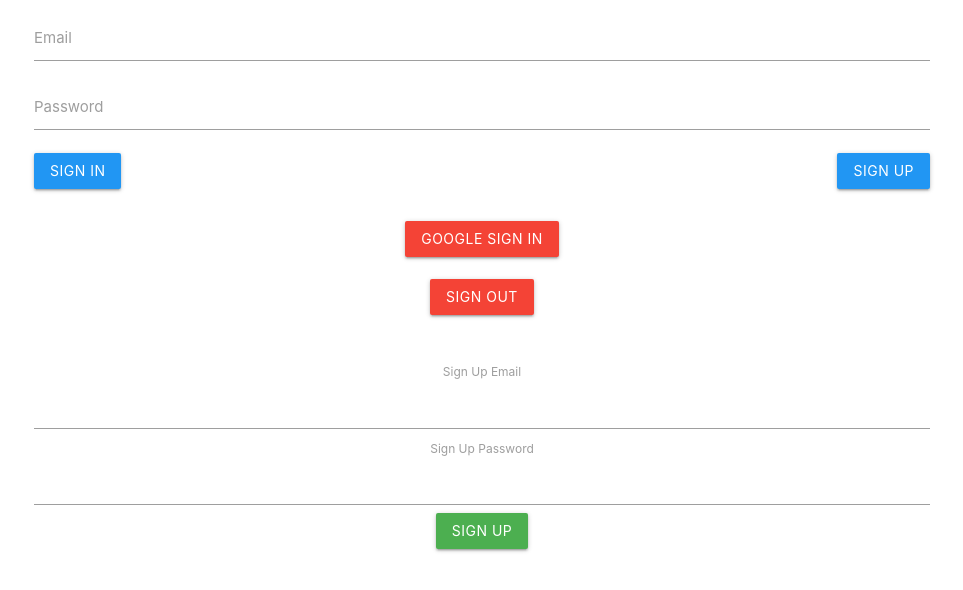
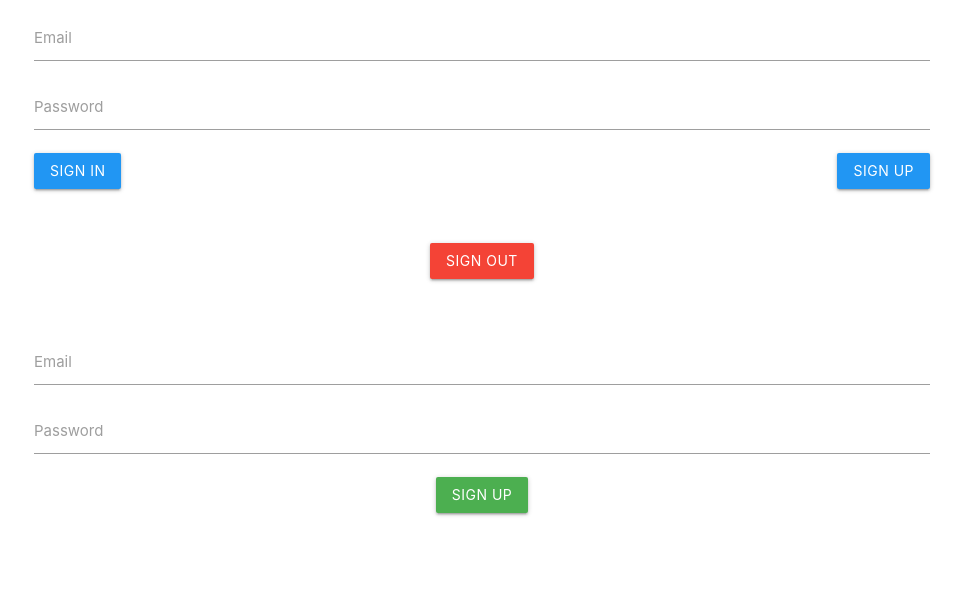
Before and after one commit to phelanjo/cs493, a React (Create React App) app in the folder cs493-notes/: page /signup in a window 1280 px wide. Shown: the top 590 px of the page, without its empty margins (158-1121 px from the left). Built offline with nearby package versions, Linux system fonts and the light colour scheme; no server answers.

Commit message:
Add Sign Up form component. Install react-router-dom

```diff
--- a/cs493-notes/package.json
+++ b/cs493-notes/package.json
@@ -9,6 +9,7 @@
     "firebase": "^7.6.1",
     "react": "^16.12.0",
     "react-dom": "^16.12.0",
+    "react-router-dom": "^5.1.2",
     "react-scripts": "3.3.0"
   },
   "scripts": {
--- a/cs493-notes/src/App.js
+++ b/cs493-notes/src/App.js
@@ -1,35 +1,15 @@
 import React from 'react';
-import firebase from './config/firebaseConfig'
 
-import GoogleLoginButton from './components/GoogleLoginButton'
 import SignOutButton from './components/SignOutButton'
 import SignIn from './components/SignIn'
+import SignUp from './components/SignUp'
 
 function App() {
-  window.onload = () => {
-    let signup = document.getElementById('signup')
-
-    signup.addEventListener('click', (e) => {
-      let signUpEmail = document.getElementById('signUpEmail').value
-      let signUpPassword = document.getElementById('signUpPassword').value
-
-      firebase.auth().createUserWithEmailAndPassword(signUpEmail, signUpPassword)
-        .then(user => {
-          console.log(user)
-        })
-        .catch(err => {
-          console.log(err)
-        })
-    })
-  }
-
   return (
     <div className="container center App">
       <SignIn />
 
       <br /><br /><br />
-
-      <GoogleLoginButton />
 
       <br />
 
@@ -37,15 +17,7 @@
 
       <br /> <br />
 
-      <div>
-        <form id="signUp">
-          <label htmlFor="email">Sign Up Email</label>
-          <input type="email" id="signUpEmail"/>
-          <label htmlFor="password">Sign Up Password</label>
-          <input type="password" id="signUpPassword"/>
-        </form>
-        <button className="btn green" id="signup">Sign Up</button>
-      </div>
+      <SignUp />
 
     </div>
   );
--- a/cs493-notes/src/components/GoogleLoginButton.js
+++ b/cs493-notes/src/components/GoogleLoginButton.js
@@ -1,5 +1,5 @@
-import React, { Component } from 'react';
-import firebase from 'firebase/app'
+import React, { Component } from 'react'
+import firebase from '../config/firebaseConfig'
 
 class GoogleLoginButton extends Component {
   state = {
--- a/cs493-notes/src/components/SignIn.js
+++ b/cs493-notes/src/components/SignIn.js
@@ -1,5 +1,7 @@
 import React, { Component } from 'react'
-import firebase from 'firebase/app'
+import firebase from '../config/firebaseConfig'
+
+import GoogleLoginButton from './GoogleLoginButton'
 
 class SignIn extends Component {
   state = {
@@ -41,9 +43,13 @@
             <label htmlFor="password">Password</label>
             <input type="password" id="password" onChange={this.handleChange} />
           </div>
+          <div className="input-field">
+            <button className="btn blue left" onClick={this.signIn}>Sign In</button>
+          </div>
+          <div className="input-field">
+            <button className="btn blue right" onClick={this.signUp}>Sign Up</button>
+          </div>
         </form>
-        <button className="btn blue left" onClick={this.signIn}>Sign In</button>
-        <button className="btn blue right" onClick={this.signUp}>Sign Up</button>
       </div>
     )
   }
--- a/cs493-notes/src/components/SignOutButton.js
+++ b/cs493-notes/src/components/SignOutButton.js
@@ -1,5 +1,5 @@
 import React, { Component } from 'react'
-import firebase from 'firebase/app'
+import firebase from '../config/firebaseConfig'
 
 class SignOutButton extends Component {
 
--- /dev/null
+++ b/cs493-notes/src/components/SignUp.js
@@ -0,0 +1,57 @@
+import React, { Component } from 'react'
+import firebase from '../config/firebaseConfig'
+
+class SignUp extends Component {
+  state = {
+    signUpEmail: '',
+    signUpPassword: ''
+  }
+
+  handleChange = (e) => {
+    this.setState({
+      [e.target.id]: e.target.value
+    })
+  }
+
+  clearForm = () => {
+    document.getElementById('signUp').reset()
+    this.setState({
+      signUpEmail: '',
+      signUpPassword: ''
+    })
+  }
+
+  signUp = (e) => {
+    e.preventDefault()
+    this.clearForm()
+    firebase.auth().createUserWithEmailAndPassword(this.state.signUpEmail, this.state.signUpPassword)
+    .then(user => {
+      console.log(user)
+    })
+    .catch(err => {
+      console.log(err)
+    })
+  }
+
+  render() {
+    return (
+      <div>
+        <form id="signUp" onSubmit={this.signUp}>
+          <div className="input-field">
+            <label htmlFor="email">Email</label>
+            <input type="email" id="signUpEmail" onChange={this.handleChange} />
+          </div>
+          <div className="input-field">
+            <label htmlFor="password">Password</label>
+            <input type="password" id="signUpPassword" onChange={this.handleChange} />
+          </div>
+          <div className="input-field">
+            <button className="btn green" id="signUpButton">Sign Up</button>
+          </div>
+        </form>
+      </div>
+    )
+  }
+}
+
+export default SignUp
```
Also changed, not shown: 1 other file (tests, documents, lock files or other folders).
